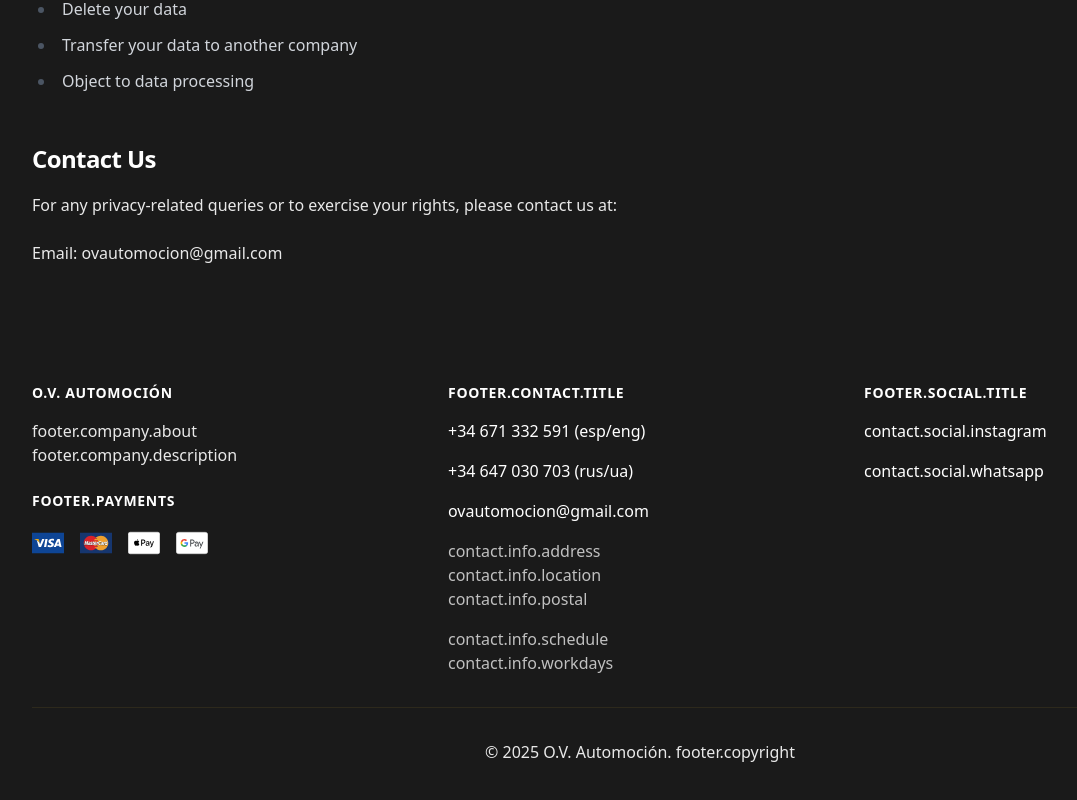
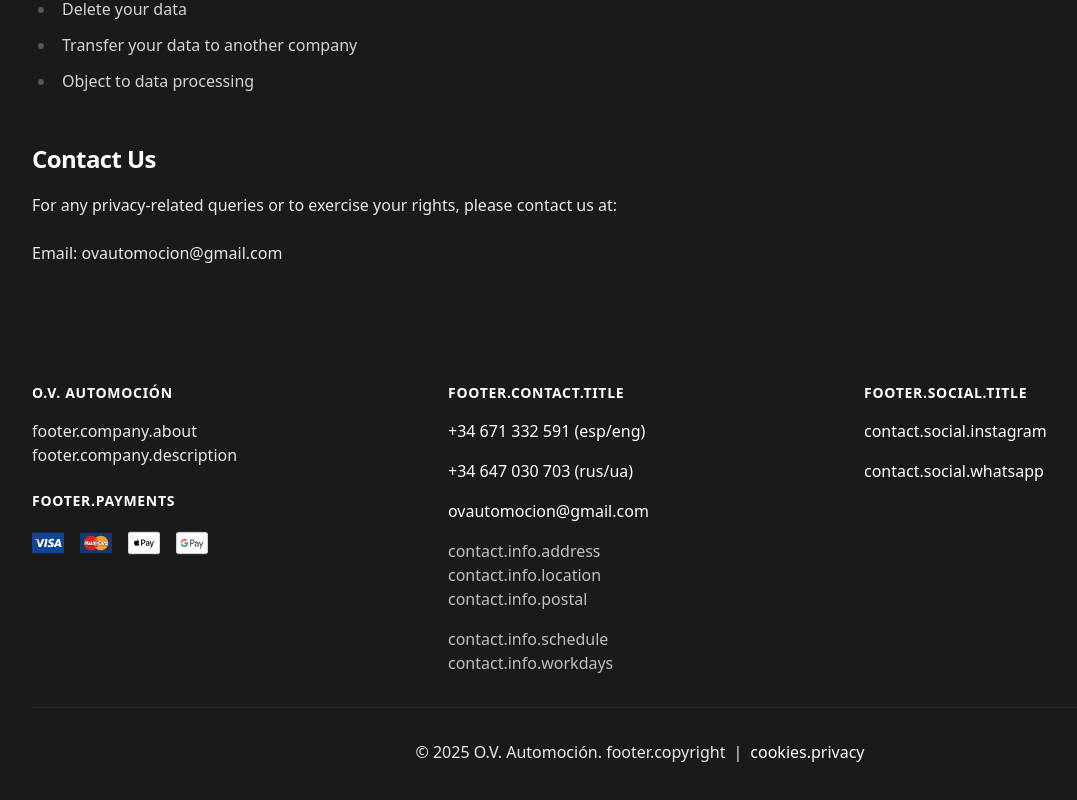
Before and after one commit to ClownOfCrowd/automocion, a React (Vite) app: page /privacy in a window 1280 px wide. Shown: the part 1821-2621 px from the top of the page, without its empty margins (0-1077 px from the left). Built offline with nearby package versions, Linux system fonts and the light colour scheme; the HTML template or start-up script is replaced by a standard one.

Commit message:
feat: добавлена ссылка на политику конфиденциальности в футер

```diff
--- a/src/components/Footer.tsx
+++ b/src/components/Footer.tsx
@@ -96,6 +96,10 @@ const Footer = () => {
         <div className="mt-8 border-t border-premium-gold/10 pt-8">
           <p className="text-base text-premium-silver xl:text-center">
             © {currentYear} O.V. Automoción. {t('footer.copyright')}
+            <span className="mx-2">|</span>
+            <a href="/privacy" className="text-premium-silver hover:text-premium-gold transition-colors duration-300">
+              {t('cookies.privacy')}
+            </a>
           </p>
         </div>
       </div>
--- a/src/locales/de/translation.json
+++ b/src/locales/de/translation.json
@@ -544,7 +544,8 @@
   "cookies": {
     "message": "Diese Website verwendet Cookies, um Ihre Erfahrung zu verbessern. Durch die weitere Nutzung akzeptieren Sie unsere Cookie-Richtlinie.",
     "accept": "Akzeptieren",
-    "learnMore": "Mehr erfahren"
+    "learnMore": "Mehr erfahren",
+    "privacy": "Datenschutzrichtlinie"
   },
   "privacy": {
     "title": "Datenschutzerklärung",
--- a/src/locales/en/translation.json
+++ b/src/locales/en/translation.json
@@ -579,7 +579,8 @@
   "cookies": {
     "message": "This website uses cookies to enhance your experience. By continuing to browse, you accept our cookie policy.",
     "accept": "Accept",
-    "learnMore": "Learn More"
+    "learnMore": "Learn More",
+    "privacy": "Privacy Policy"
   },
   "privacy": {
     "title": "Privacy Policy",
--- a/src/locales/es/translation.json
+++ b/src/locales/es/translation.json
@@ -502,7 +502,8 @@
   "cookies": {
     "message": "Este sitio web utiliza cookies para mejorar su experiencia. Al continuar navegando, acepta nuestra política de cookies.",
     "accept": "Aceptar",
-    "learnMore": "Más información"
+    "learnMore": "Más información",
+    "privacy": "Política de Privacidad"
   },
   "privacy": {
     "title": "Política de Privacidad",
--- a/src/locales/fr/translation.json
+++ b/src/locales/fr/translation.json
@@ -729,7 +729,8 @@
   "cookies": {
     "message": "Ce site utilise des cookies pour améliorer votre expérience. En continuant à naviguer, vous acceptez notre politique en matière de cookies.",
     "accept": "Accepter",
-    "learnMore": "En savoir plus"
+    "learnMore": "En savoir plus",
+    "privacy": "Politique de confidentialité"
   },
   "privacy": {
     "title": "Politique de Confidentialité",
--- a/src/locales/ru/translation.json
+++ b/src/locales/ru/translation.json
@@ -494,7 +494,8 @@
   "cookies": {
     "message": "Этот сайт использует файлы cookie для улучшения вашего опыта. Продолжая просмотр, вы принимаете нашу политику использования файлов cookie.",
     "accept": "Принять",
-    "learnMore": "Подробнее"
+    "learnMore": "Подробнее",
+    "privacy": "Политика конфиденциальности"
   },
   "privacy": {
     "title": "Политика конфиденциальности",
```
